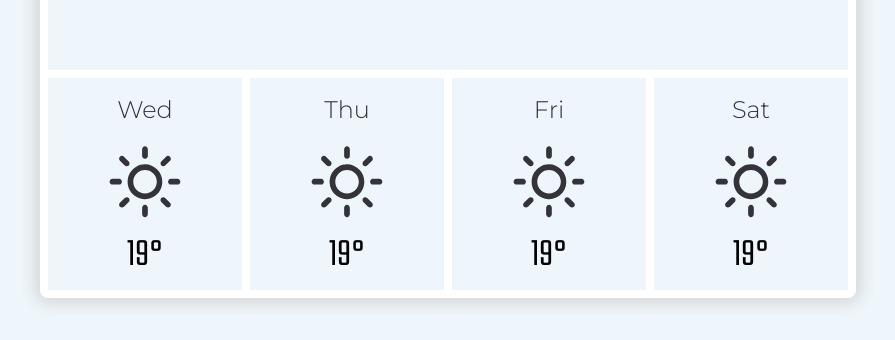
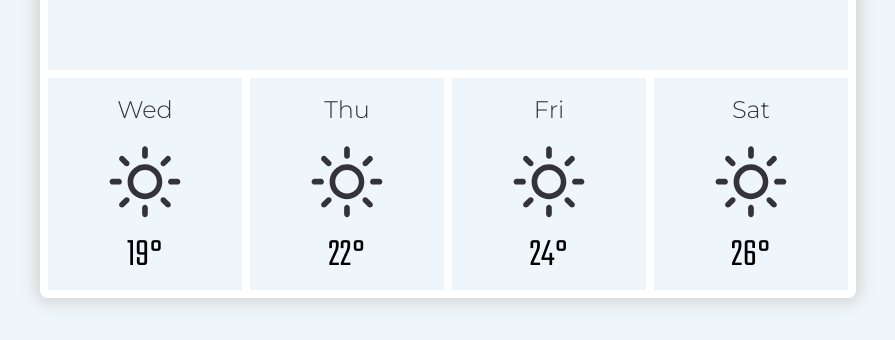
Before and after one commit to karlchvojka/agencyAnalytics, a React app: page / in a window 1280 px wide. Shown: the part 358-698 px from the top of the page, without its empty margins (200-1095 px from the left). Built offline with nearby package versions, Linux system fonts and the light colour scheme.

Commit message:
REF: Ottawa Refactor

```diff
--- a/src/components/pages/Ottawa/Ottawa.less
+++ b/src/components/pages/Ottawa/Ottawa.less
@@ -53,46 +53,5 @@
     column-gap: 8px;
     display: grid;
     grid-template-columns: repeat(4, 1fr);
-
-    section {
-      background-color: @lightBlue;
-      border-top: 8px solid #ffffff;
-      border-bottom: 0px;
-
-      h3 {
-        margin: 20px 0px;
-        font-size: 24px;
-        text-align: center;
-      }
-
-      .imgPlaceholder {
-        display:grid;
-        border: 0px;
-        height: 80px;
-        position: relative;
-
-        svg {
-          display: block;
-          justify-self: center;
-          height: 100px;
-          width: auto;
-          margin: 0 auto;
-          color: @darkGrey;
-          text-align: center;
-          position: absolute;
-          top: -9px;
-        }
-      }
-
-      p {
-        font-family: 'Teko-Light';
-        font-size: 40px;
-        line-height: 28px;
-        margin: 20px 0px;
-        text-align: center;
-      }
-    }
-
-
   }
 }
--- a/src/components/pages/Ottawa/Ottawa.tsx
+++ b/src/components/pages/Ottawa/Ottawa.tsx
@@ -4,6 +4,7 @@ import React, { FC } from 'react'
 // Component Imports
 import { IconContext } from "react-icons";
 import { WiDaySunny } from "react-icons/wi";
+import Day from 'elements/Day/Day'
 
 // CSS Imports
 import './Ottawa.less'
@@ -33,34 +34,26 @@ class Ottawa extends React.Component {
           </section>
         </section>
         <section className="forecastWrap">
-          <section className="dayWrap">
-            <h3>Wed</h3>
-            <section className="imgPlaceholder">
-              <WiDaySunny />
-            </section>
-            <p>19<span>&#176;</span></p>
-          </section>
-          <section className="dayWrap">
-            <h3>Thu</h3>
-            <section className="imgPlaceholder">
-              <WiDaySunny />
-            </section>
-            <p>19<span>&#176;</span></p>
-          </section>
-          <section className="dayWrap">
-            <h3>Fri</h3>
-            <section className="imgPlaceholder">
-              <WiDaySunny />
-            </section>
-            <p>19<span>&#176;</span></p>
-          </section>
-          <section className="dayWrap">
-            <h3>Sat</h3>
-            <section className="imgPlaceholder">
-              <WiDaySunny />
-            </section>
-            <p>19<span>&#176;</span></p>
-          </section>
+          <Day
+            day='Wed'
+            temp={19}
+            forecast='cloudy'
+          />
+          <Day
+            day='Thu'
+            temp={22}
+            forecast='cloudy'
+          />
+          <Day
+            day='Fri'
+            temp={24}
+            forecast='cloudy'
+          />
+          <Day
+            day='Sat'
+            temp={26}
+            forecast='cloudy'
+          />
         </section>
       </section>
     );
```
